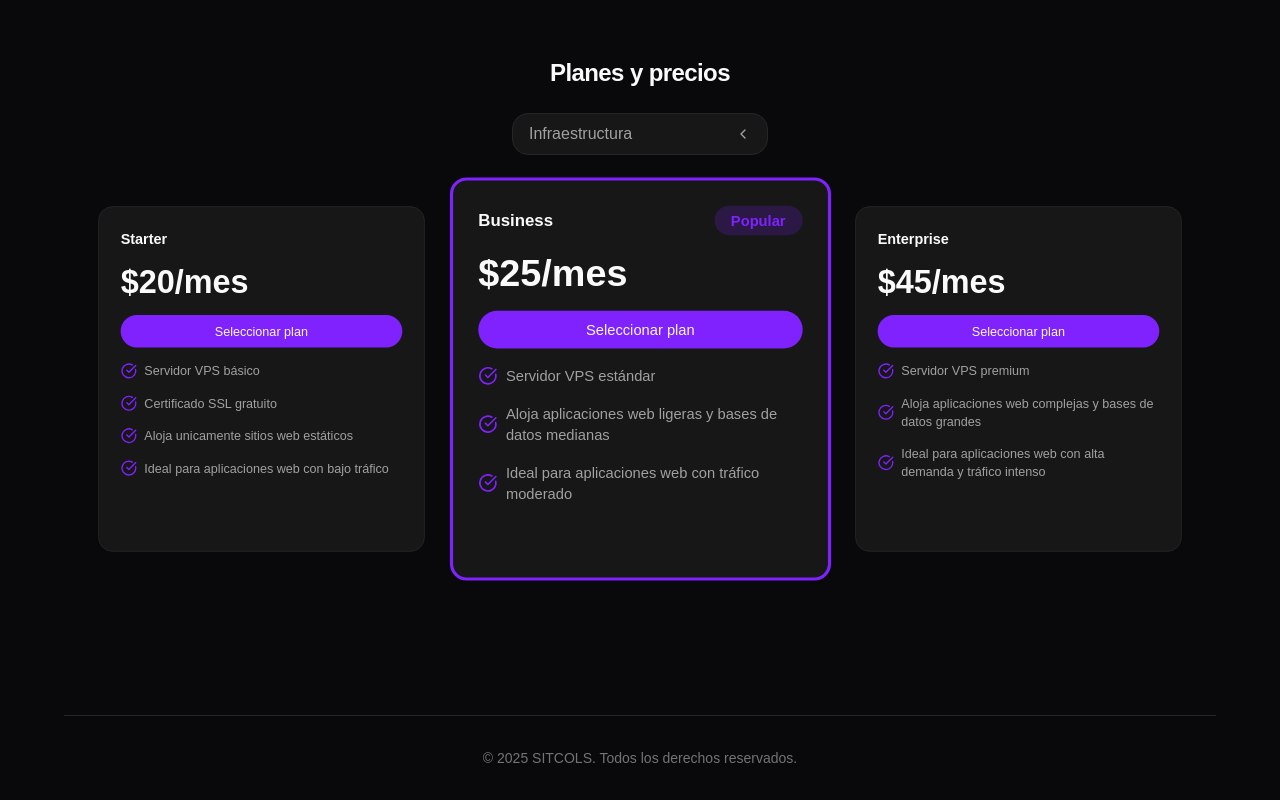
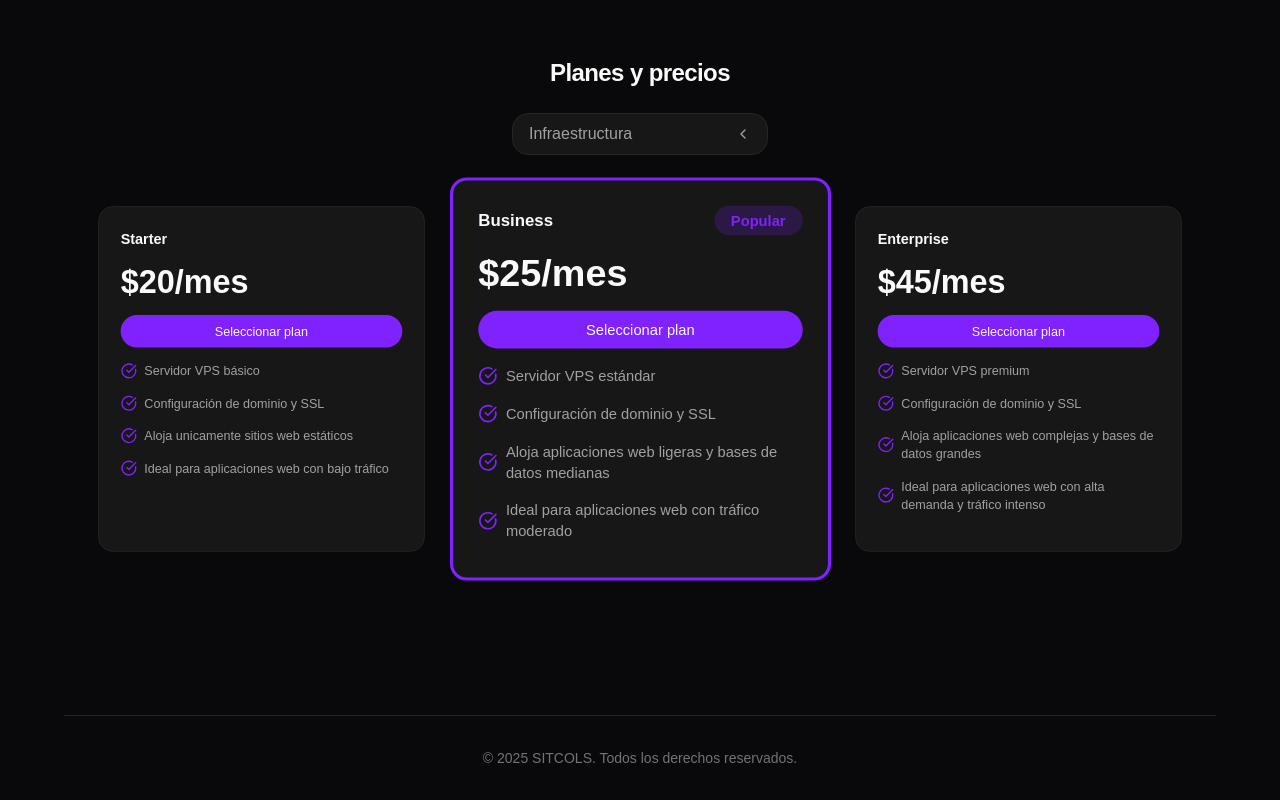
Before and after one commit to FelipeK57/sitcols, a Next.js app: page / in a window 1280 px wide. Shown: the part 2175-2975 px from the top of the page. Built offline with nearby package versions, Linux system fonts and the light colour scheme.

Commit message:
Update service pricing features for clarity and consistency

```diff
--- a/src/app/sections/Services.tsx
+++ b/src/app/sections/Services.tsx
@@ -100,7 +100,7 @@ const pricingPlans = [
         price: "$20/mes",
         features: [
           "Servidor VPS básico",
-          "Certificado SSL gratuito",
+          "Configuración de dominio y SSL",
           "Aloja unicamente sitios web estáticos",
           "Ideal para aplicaciones web con bajo tráfico",
         ],
@@ -110,6 +110,7 @@ const pricingPlans = [
         price: "$25/mes",
         features: [
           "Servidor VPS estándar",
+          "Configuración de dominio y SSL",
           "Aloja aplicaciones web ligeras y bases de datos medianas",
           "Ideal para aplicaciones web con tráfico moderado",
         ],
@@ -119,6 +120,7 @@ const pricingPlans = [
         price: "$45/mes",
         features: [
           "Servidor VPS premium",
+          "Configuración de dominio y SSL",
           "Aloja aplicaciones web complejas y bases de datos grandes",
           "Ideal para aplicaciones web con alta demanda y tráfico intenso",
         ],
@@ -297,10 +299,7 @@ export default function Services() {
         {pricingPlans
           .filter((plan) => plan.title === selectedServicePlan)
           .map((plan, index) => (
-            <div
-              key={index}
-              className={`grid md:grid-cols-3 gap-4 mt-8`}
-            >
+            <div key={index} className={`grid md:grid-cols-3 gap-4 mt-8`}>
               {plan.plan.map((p, i) => (
                 <div
                   key={i}
```
